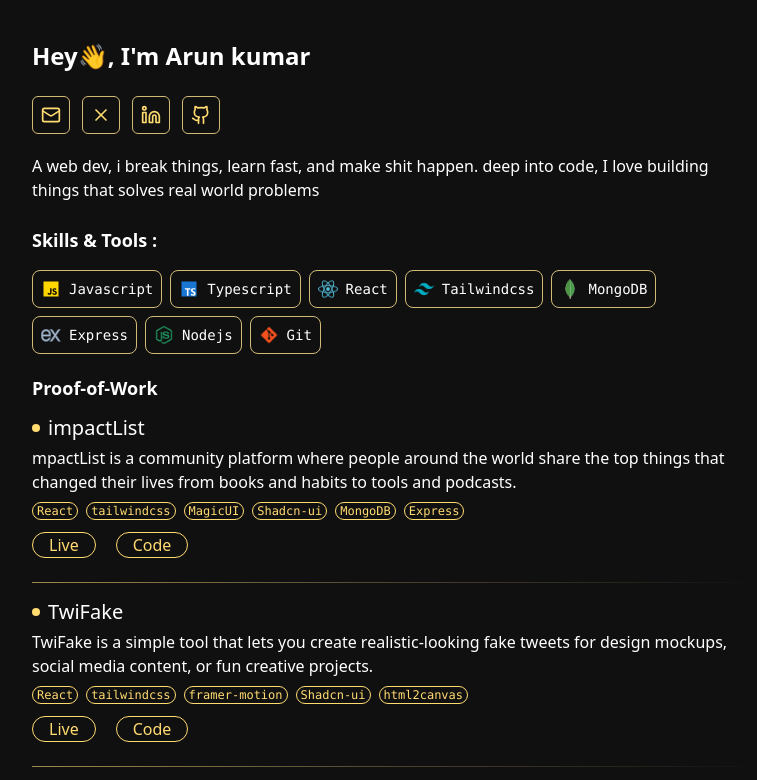
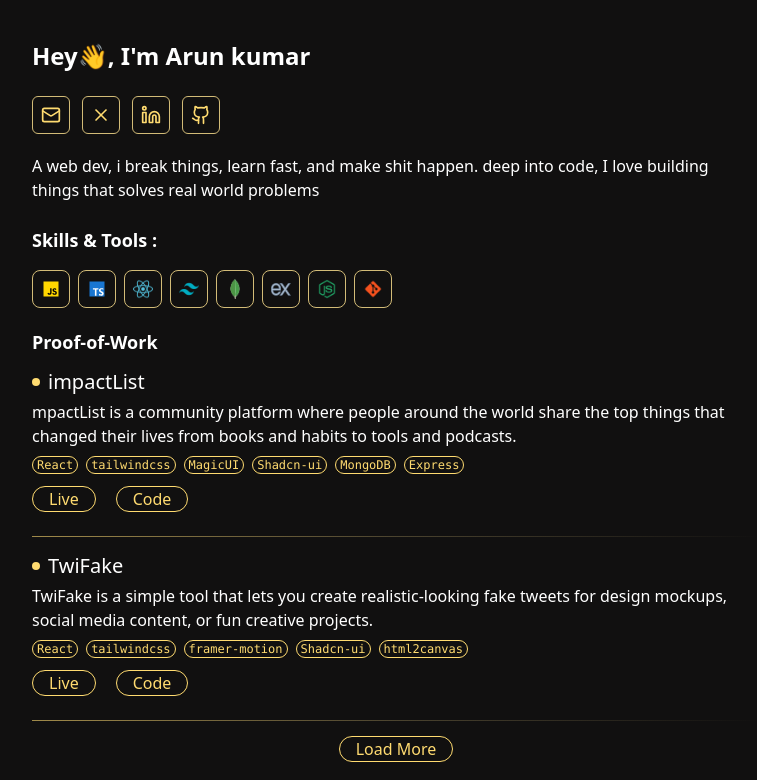
Before and after one commit to hiarun01/my-portfolio, a React (Vite) app: page / in a window 1280 px wide. Shown: the top 780 px of the page, without its empty margins (244-1001 px from the left). Built offline with nearby package versions, Linux system fonts and the light colour scheme.

Commit message:
minor change on icons

```diff
--- a/src/components/Skills.jsx
+++ b/src/components/Skills.jsx
@@ -26,7 +26,7 @@
                   alt={tech.name}
                   className="custom-skill-icon"
                 />
-                <span>{tech.name}</span>
+                {/* <span>{tech.name}</span> */}
               </div>
             ))}
           </div>
```
